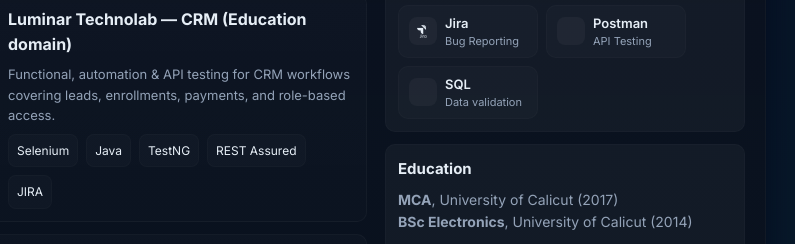
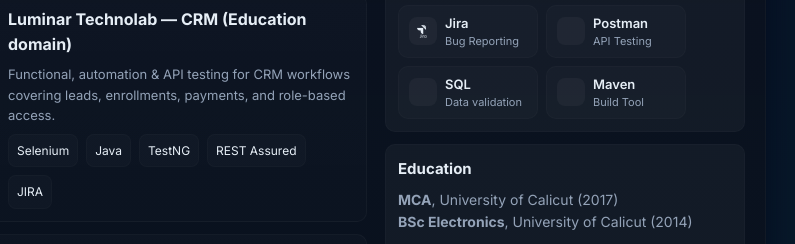
Before and after one commit to arunqadns/arundev-t-vijayan, a plain HTML site: page index.html in a window 1280 px wide. Shown: the part 493-737 px from the top of the page, 336-1131 px from the left. Drawn offline with nearby package versions, Linux system fonts and the light colour scheme.

Commit message:
04-11-25 mavn

```diff
--- a/index.html
+++ b/index.html
@@ -326,7 +326,7 @@
 		 <div class="skill"><i class="devicon-jira-plain-wordmark"></i><div><strong>Jira</strong><br><small>Bug Reporting</small></div></div>
 		<div class="skill"><i class="devicon-postman-plain"></i><div><strong>Postman</strong><br><small>API Testing</small></div></div>
 		<div class="skill"><i class="devicon-azuresqldatabase-plain"></i><div><strong>SQL</strong><br><small>Data validation</small></div></div>
-
+		<div class="skill"><i class="devicon-maven-plain"></i><div><strong>Maven</strong><br><small>Build Tool</small></div></div>
 
             </div>
           </div>
```
